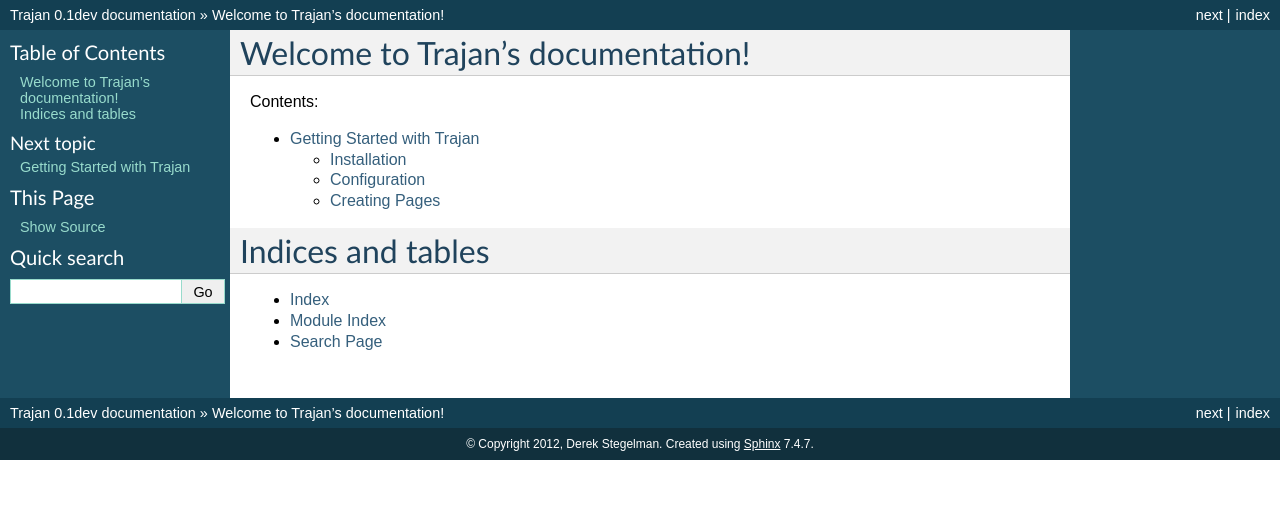
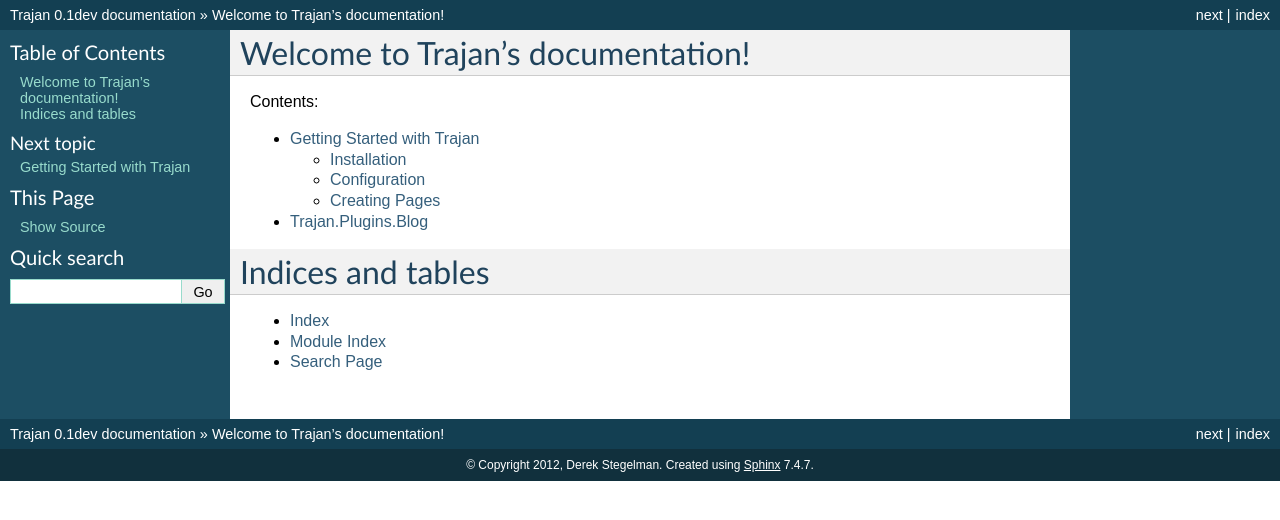
Before and after one commit to wd5/trajan, a Sphinx documentation site: the page built from docs/source/index.rst, in a window 1280 px wide. Shown: the top 520 px of the page. Built offline with Sphinx 7.4.7, drawn with Linux system fonts in a browser that asks for light colours.

Commit message:
DOcu updates

```diff
--- a/docs/source/index.rst
+++ b/docs/source/index.rst
@@ -14,6 +14,7 @@
    quick_start
    templates/quick_start
    templates/tag_reference
+   plugins/blog/quick_start
    plugins/developing
 
 
--- /dev/null
+++ b/docs/source/plugins/blog/quick_start.rst
@@ -0,0 +1,3 @@
+===================
+Trajan.Plugins.Blog
+===================
```
Also changed, not shown: 8 other files.
